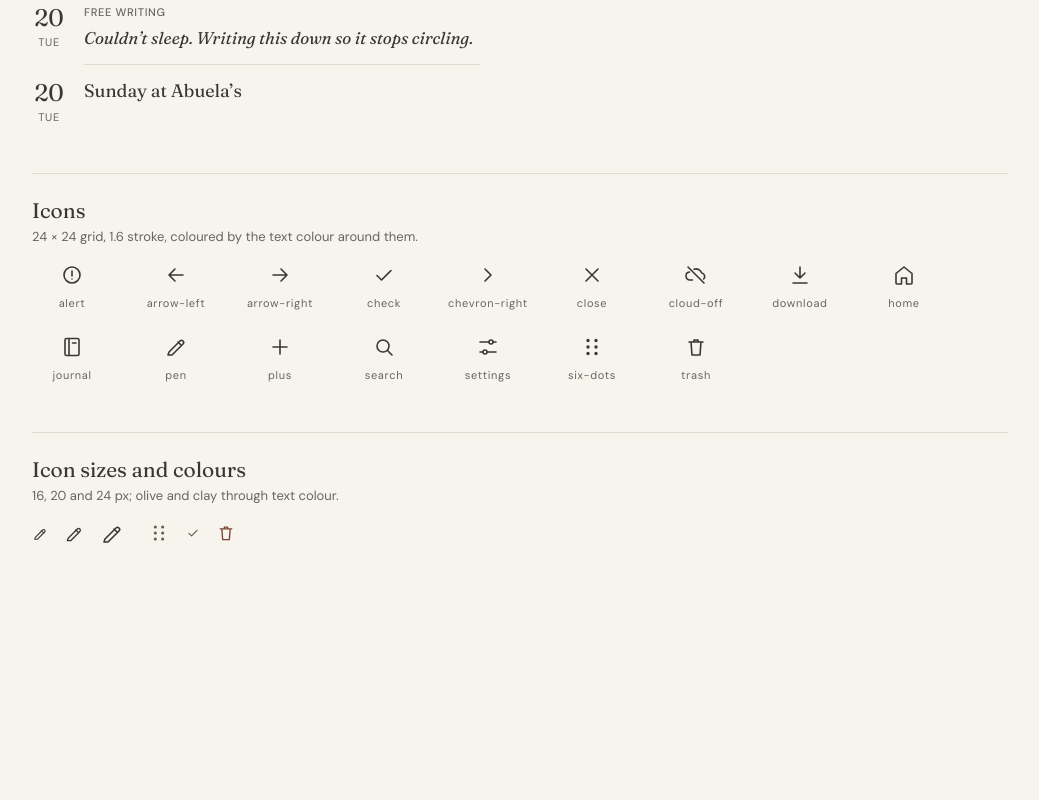
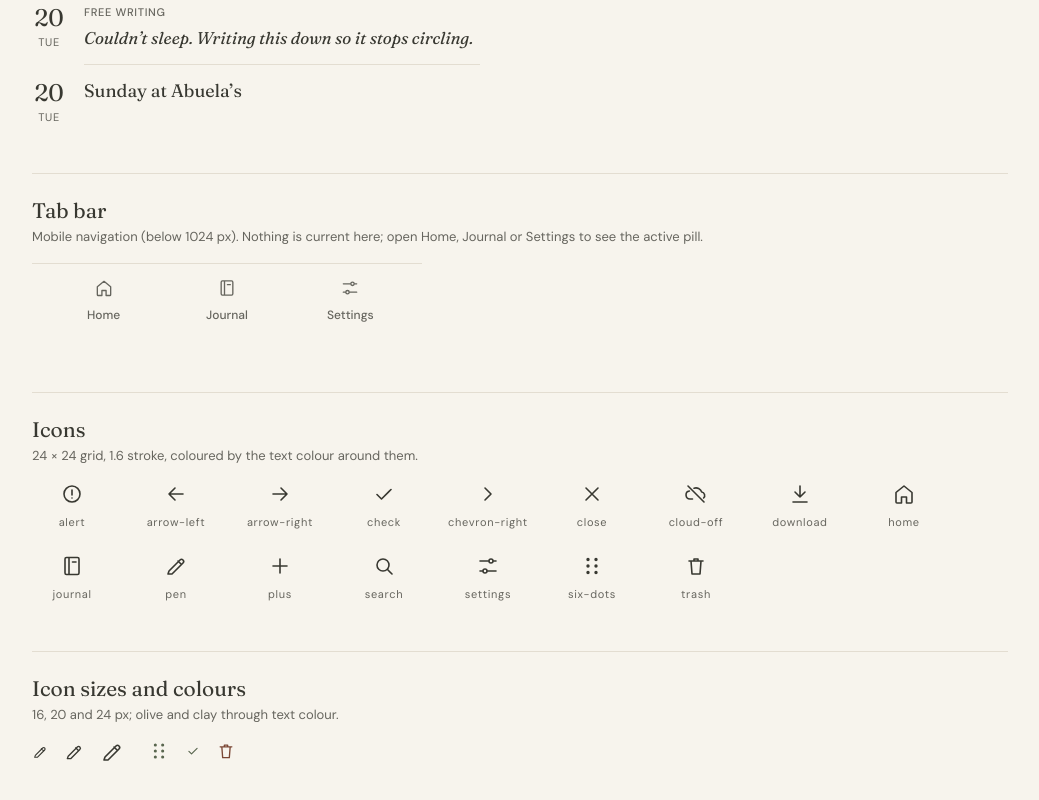
Before and after one commit to keimdja/haven-the-journal, an Angular app: page /styleguide in a window 1280 px wide. Shown: the part 4534-5334 px from the top of the page, without its empty margins (120-1159 px from the left). Before the commit the page ends 5128 px from the top, so only its background shows below. Built offline with nearby package versions, Linux system fonts and the light colour scheme.

Commit message:
feat(layout): add tab bar

```diff
--- a/src/app/features/styleguide/styleguide.ts
+++ b/src/app/features/styleguide/styleguide.ts
@@ -1,5 +1,6 @@
 import { ChangeDetectionStrategy, Component, signal } from '@angular/core';
 
+import { TabBar } from '../../layout/tab-bar/tab-bar';
 import { BottomSheet } from '../../shared/ui/bottom-sheet/bottom-sheet';
 import { BrandMark } from '../../shared/ui/brand-mark/brand-mark';
 import { Button } from '../../shared/ui/button/button';
@@ -42,6 +43,7 @@ import { StyleguideSection } from './styleguide-section';
     StageBar,
     StyleguideSection,
     Switch,
+    TabBar,
     TextField,
     TextFieldInput,
   ],
@@ -316,6 +318,13 @@ import { StyleguideSection } from './styleguide-section';
       </app-styleguide-section>
 
       <app-styleguide-section
+        heading="Tab bar"
+        note="Mobile navigation (below 1024 px). Nothing is current here; open Home, Journal or Settings to see the active pill."
+      >
+        <app-tab-bar class="w-full max-w-[390px]" />
+      </app-styleguide-section>
+
+      <app-styleguide-section
         heading="Icons"
         note="24 × 24 grid, 1.6 stroke, coloured by the text colour around them."
       >
--- /dev/null
+++ b/src/app/layout/nav-items.ts
@@ -0,0 +1,16 @@
+import { IconName } from '../shared/ui/icon/icons';
+
+export interface NavItem {
+  readonly path: string;
+  readonly label: string;
+  readonly icon: IconName;
+  /** Home is only active on "/" itself, not on every page under it. */
+  readonly exact: boolean;
+}
+
+/** The three main sections, shared by the tab bar and the desktop sidebar. English until i18n. */
+export const NAV_ITEMS: readonly NavItem[] = [
+  { path: '/', label: 'Home', icon: 'home', exact: true },
+  { path: '/journal', label: 'Journal', icon: 'journal', exact: false },
+  { path: '/settings', label: 'Settings', icon: 'settings', exact: false },
+];
--- /dev/null
+++ b/src/app/layout/tab-bar/tab-bar.html
@@ -0,0 +1,21 @@
+<nav
+  class="grid grid-cols-3 gap-1 border-t border-hairline bg-ivory px-3 pt-2 pb-[calc(1.125rem+env(safe-area-inset-bottom))]"
+  aria-label="Main"
+>
+  @for (item of items; track item.path) {
+    <a
+      class="group flex h-[54px] flex-col items-center justify-center gap-1 text-label font-medium tracking-normal text-ink-soft no-underline hover:text-ink aria-[current=page]:font-semibold aria-[current=page]:text-olive"
+      [routerLink]="item.path"
+      routerLinkActive
+      ariaCurrentWhenActive="page"
+      [routerLinkActiveOptions]="{ exact: item.exact }"
+    >
+      <span
+        class="flex h-7 w-13 items-center justify-center rounded-lg transition-colors group-aria-[current=page]:bg-sage-tint"
+      >
+        <app-icon [name]="item.icon" />
+      </span>
+      {{ item.label }}
+    </a>
+  }
+</nav>
--- /dev/null
+++ b/src/app/layout/tab-bar/tab-bar.ts
@@ -0,0 +1,21 @@
+import { ChangeDetectionStrategy, Component } from '@angular/core';
+import { RouterLink, RouterLinkActive } from '@angular/router';
+
+import { Icon } from '../../shared/ui/icon/icon';
+import { NAV_ITEMS } from '../nav-items';
+
+/**
+ * The mobile navigation along the bottom: Home · Journal · Settings. The current
+ * section gets `aria-current="page"`, which also drives its olive colour and the
+ * sage pill behind the icon. Leaves room for the iPhone home indicator.
+ */
+@Component({
+  selector: 'app-tab-bar',
+  imports: [Icon, RouterLink, RouterLinkActive],
+  templateUrl: './tab-bar.html',
+  host: { class: 'block' },
+  changeDetection: ChangeDetectionStrategy.OnPush,
+})
+export class TabBar {
+  protected readonly items = NAV_ITEMS;
+}
```
Also changed, not shown: 1 other file (tests, documents, lock files or other folders).
